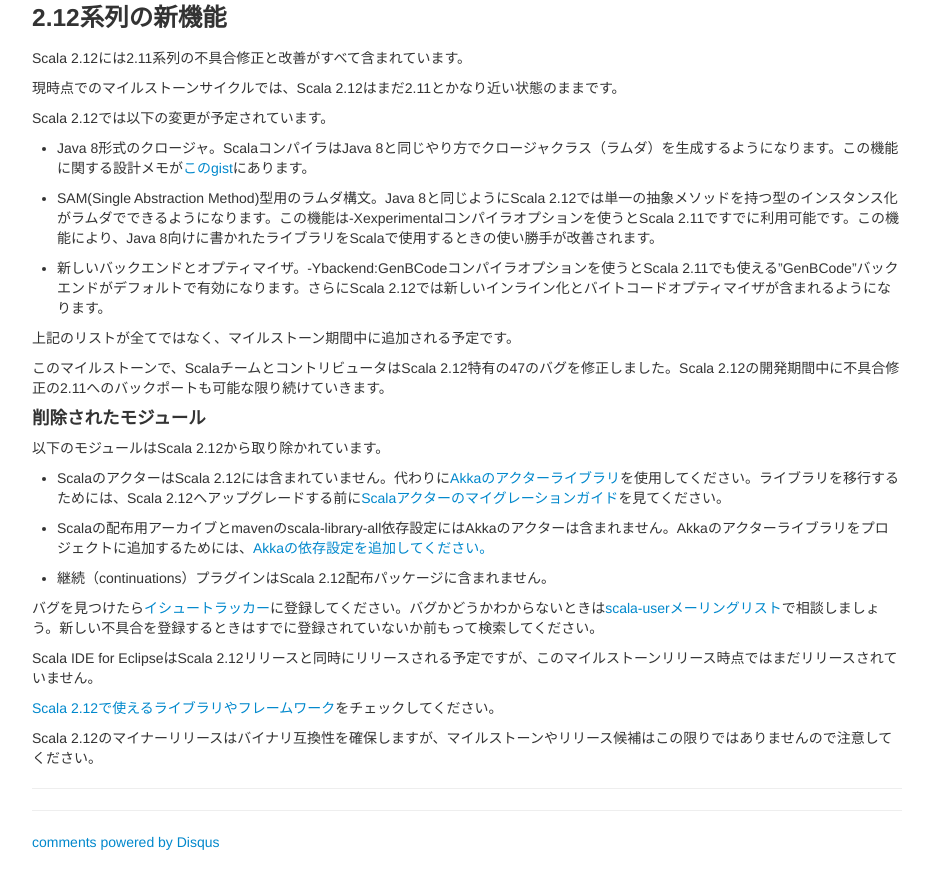
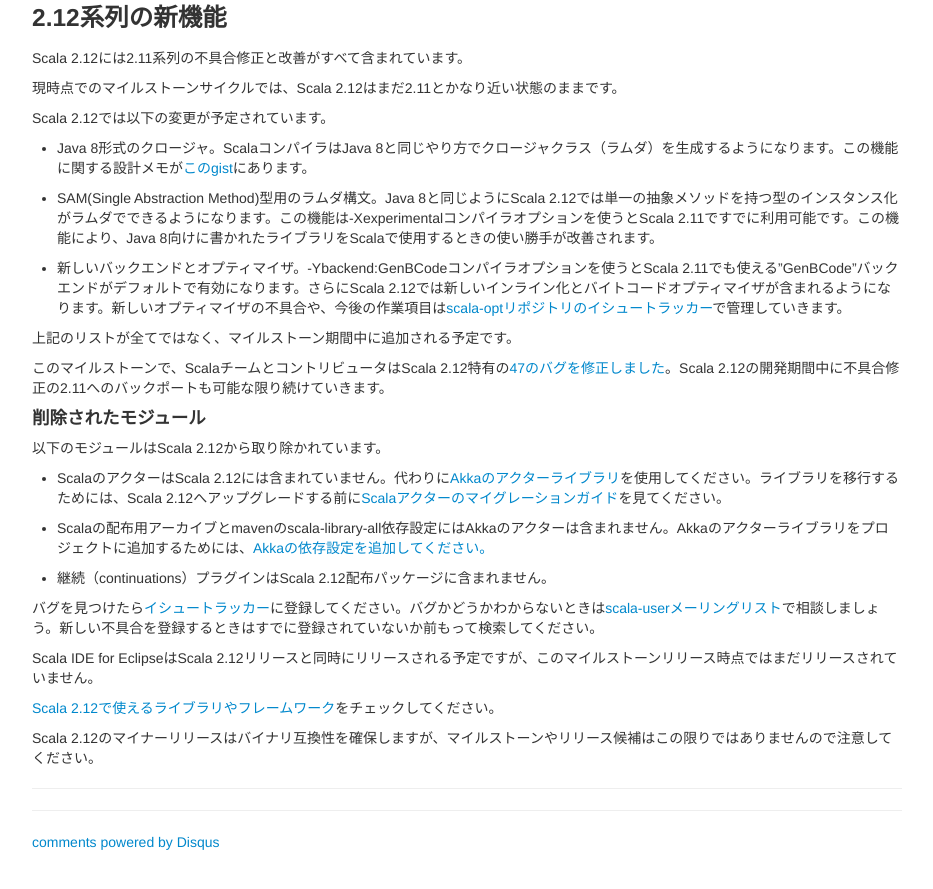
Before and after one commit to scalajp/scalajp, a Jekyll site: the page built from _posts/2015-05-05-scala-2.12.0-M1.md, in a window 1280 px wide and 900 px high, scrolled down 486 px. Shown: the top 889 px of the window, without its empty margins (323-1256 px from the left). Built offline with Jekyll 4.4.1, drawn with Linux system fonts in a browser that asks for light colours; nearby versions of some CDN libraries; Markdown is read by kramdown in place of the engine named in the settings; comment, search, counter and statistics services are not loaded.

Commit message:
リンクURLの余計なクエリストリングを削除、抜けていたリンクを追加。
Safariでリンクをコピーしたときについてしまっていた?_ga=1.19099832.1215980569.1318419801のようなクエリ
ストリングを削除。

抜けていたリンクを追加。

```diff
--- a/_posts/2015-05-05-scala-2.12.0-M1.md
+++ b/_posts/2015-05-05-scala-2.12.0-M1.md
@@ -10,10 +10,10 @@
 
 Scala 2.12.0-M1のリリースを発表します。
 
-* [scala-lang.org](http://scala-lang.org/download/2.12.0-M1.html?_ga=1.19099832.1215980569.1318419801)からダウンロード。
+* [scala-lang.org](http://scala-lang.org/download/2.12.0-M1.html)からダウンロード。
 * [Maven Central](http://search.maven.org/?search%7Cga%7C1%7Cg%3A%22org.scala-lang%22%20AND%20v%3A%222.11.0%22#search%7Cga%7C1%7Cg%3Aorg.scala-lang%20AND%20v%3A2.12.0-M1)から入手。
 
-Scala 2.11.xで非推奨の警告が出ないコードは2.12.xでもコンパイルできるはずです（リフレクションのような実験的APIは保証していません）。もしコンパイルできなければ[不具合を報告してください。](https://issues.scala-lang.org/?_ga=1.44111012.1215980569.1318419801)
+Scala 2.11.xで非推奨の警告が出ないコードは2.12.xでもコンパイルできるはずです（リフレクションのような実験的APIは保証していません）。もしコンパイルできなければ[不具合を報告してください。](https://issues.scala-lang.org/)
 
 Scala 2.12エコシステムのコアプロジェクトを利用できるようにコミュニティと協力しています。我々がScalaの標準ライブラリを改良し続けられるようにするため、このリリースは2.11.x系列とのバイナリ互換性は確保されません。
 
@@ -32,23 +32,23 @@
 
 * SAM(Single Abstraction Method)型用のラムダ構文。Java 8と同じようにScala 2.12では単一の抽象メソッドを持つ型のインスタンス化がラムダでできるようになります。この機能は-Xexperimentalコンパイラオプションを使うとScala 2.11ですでに利用可能です。この機能により、Java 8向けに書かれたライブラリをScalaで使用するときの使い勝手が改善されます。
 
-* 新しいバックエンドとオプティマイザ。-Ybackend:GenBCodeコンパイラオプションを使うとScala 2.11でも使える"GenBCode"バックエンドがデフォルトで有効になります。さらにScala 2.12では新しいインライン化とバイトコードオプティマイザが含まれるようになります。
+* 新しいバックエンドとオプティマイザ。-Ybackend:GenBCodeコンパイラオプションを使うとScala 2.11でも使える"GenBCode"バックエンドがデフォルトで有効になります。さらにScala 2.12では新しいインライン化とバイトコードオプティマイザが含まれるようになります。新しいオプティマイザの不具合や、今後の作業項目は[scala-optリポジトリのイシュートラッカー](https://github.com/scala-opt/scala/issues)で管理していきます。
 
 上記のリストが全てではなく、マイルストーン期間中に追加される予定です。
 
- このマイルストーンで、ScalaチームとコントリビュータはScala 2.12特有の47のバグを修正しました。Scala 2.12の開発期間中に不具合修正の2.11へのバックポートも可能な限り続けていきます。
+ このマイルストーンで、ScalaチームとコントリビュータはScala 2.12特有の[47のバグを修正しました](https://issues.scala-lang.org/browse/SI-9200?jql=project%20%3D%20SI%20and%20fixVersion%20%3E%3D%20%222.12.0-M1%22%20and%20fixVersion%20%3C%3D%20%222.12.0%22%20and%20resolution%20%3D%20fixed)。Scala 2.12の開発期間中に不具合修正の2.11へのバックポートも可能な限り続けていきます。
 
 
 #### 削除されたモジュール
 以下のモジュールはScala 2.12から取り除かれています。
 
-* ScalaのアクターはScala 2.12には含まれていません。代わりに[Akkaのアクターライブラリ](http://akka.io/?_ga=1.7953970.1215980569.1318419801)を使用してください。ライブラリを移行するためには、Scala 2.12へアップグレードする前に[Scalaアクターのマイグレーションガイド](http://docs.scala-lang.org/overviews/core/actors-migration-guide.html?_ga=1.84630297.1215980569.1318419801)を見てください。
+* ScalaのアクターはScala 2.12には含まれていません。代わりに[Akkaのアクターライブラリ](http://akka.io/)を使用してください。ライブラリを移行するためには、Scala 2.12へアップグレードする前に[Scalaアクターのマイグレーションガイド](http://docs.scala-lang.org/overviews/core/actors-migration-guide.html)を見てください。
 
-* Scalaの配布用アーカイブとmavenのscala-library-all依存設定にはAkkaのアクターは含まれません。Akkaのアクターライブラリをプロジェクトに追加するためには、[Akkaの依存設定を追加してください。](http://doc.akka.io/docs/akka/2.3.10/intro/getting-started.html?_ga=1.85024665.1215980569.1318419801)
+* Scalaの配布用アーカイブとmavenのscala-library-all依存設定にはAkkaのアクターは含まれません。Akkaのアクターライブラリをプロジェクトに追加するためには、[Akkaの依存設定を追加してください。](http://doc.akka.io/docs/akka/2.3.10/intro/getting-started.html)
 
 * 継続（continuations）プラグインはScala 2.12配布パッケージに含まれません。
 
-バグを見つけたら[イシュートラッカー](https://issues.scala-lang.org/?_ga=1.18038329.1215980569.1318419801)に登録してください。バグかどうかわからないときは[scala-userメーリングリスト](https://groups.google.com/forum/?fromgroups#!forum/scala-user)で相談しましょう。新しい不具合を登録するときはすでに登録されていないか前もって検索してください。
+バグを見つけたら[イシュートラッカー](https://issues.scala-lang.org/)に登録してください。バグかどうかわからないときは[scala-userメーリングリスト](https://groups.google.com/forum/?fromgroups#!forum/scala-user)で相談しましょう。新しい不具合を登録するときはすでに登録されていないか前もって検索してください。
 
 Scala IDE for EclipseはScala 2.12リリースと同時にリリースされる予定ですが、このマイルストーンリリース時点ではまだリリースされていません。
 
```
